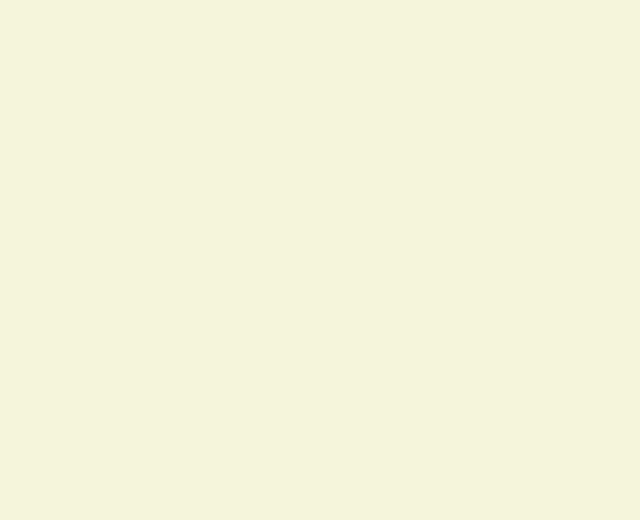
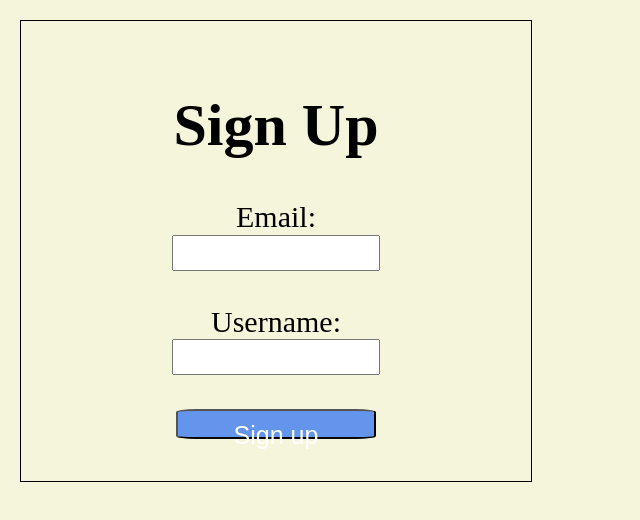
Before and after one commit to MelkWold/LocalFarmersMarket, a plain HTML site: page pages/signUp.html in a window 1280 px wide. Shown: the whole page, without its empty margins (0-640 px from the left). Drawn offline with Linux system fonts and the light colour scheme; files that its build step writes are made by us from their sources.

Commit message:
sign-up and sign-in forms updated

```diff
--- a/pages/signUp.html
+++ b/pages/signUp.html
@@ -7,6 +7,39 @@
     <link rel="stylesheet" href="styles/styles.css">
 </head>
 <body>
+    <style>
+        body {font-size: 30px}
 
+       #signUpform {
+               border: 1px solid black;
+               margin: 20px 20px 20px 20px;
+               padding: 30px;
+               width: 450px;
+               text-align: center;
+               display: block;
+           }
+
+       #email, #username, #signUpButton {
+           width:200px;
+           height: 30px;
+           font-size: 25px;
+       }
+   </style>
+<body>
+   <div>
+
+       <div id = "signUpform">
+           <h1>Sign Up</h1>
+           <form action ="process_signup.php" method ="POST">
+               <label for ="email">Email:</label><br>
+               <input type="email" id ="email" name="email" required><br><br>
+
+               <label for ="username">Username:</label><br>
+               <input type="username" id ="username" name="username" required><br><br>
+
+               <button type ="submit" id = "signUpButton">Sign up</button>
+           </form>
+       </div>
+   </div>
 </body>
 </html>
```
Also changed, not shown: pages/signIn.html (+8 -8 lines).
